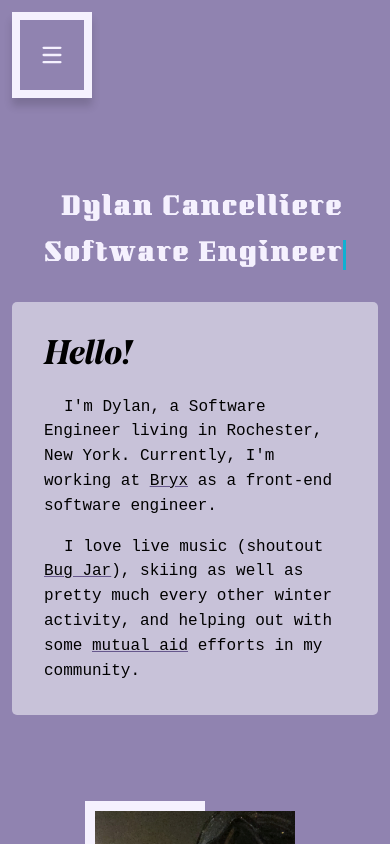
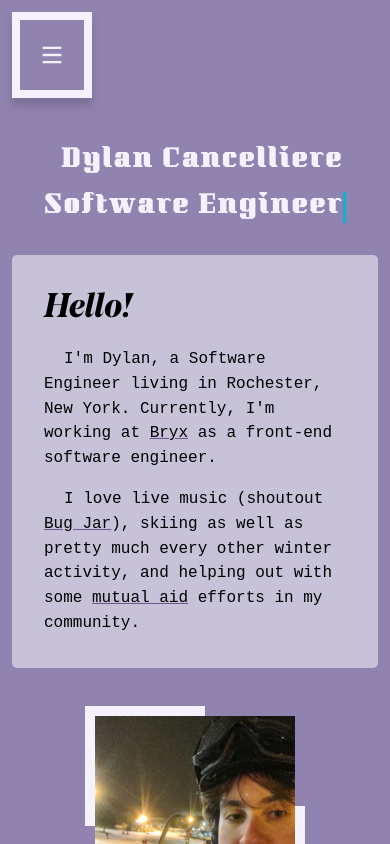
Before and after one commit to dylan-cancelliere/personal-website, a React (Vite) app: page / in a window 390 px wide. Built offline with nearby package versions, Linux system fonts and the light colour scheme; a web font is replaced by a local one.

Commit message:
Mobile header

```diff
--- a/package.json
+++ b/package.json
@@ -16,7 +16,6 @@
     "@mantine/hooks": "^7.15.2",
     "@tabler/icons-react": "^3.26.0",
     "@tanstack/react-router": "^1.92.3",
-    "@types/node": "^22.10.2",
     "@vitejs/plugin-react": "^4.3.4",
     "react": "^18.3.1",
     "react-dom": "^18.3.1"
--- /dev/null
+++ b/src/AppContext.ts
@@ -0,0 +1,3 @@
+import { createContext } from "react";
+
+export const AppContext = createContext({ isInitialLoad: true });
--- a/src/routes/__root.module.css
+++ b/src/routes/__root.module.css
@@ -7,11 +7,27 @@
   width: 100%;
 }
 
+.mobileHeader {
+  transition:
+    height 0.7s ease,
+    width 0.7s ease;
+  height: 86px;
+}
+
+.mobileHeader.expand {
+  width: 100%;
+  height: calc(100vh - (var(--mantine-spacing-md) * 2));
+  overflow: hidden;
+}
+
 .topBarLink {
   font-family: Noe Bold;
   font-size: xx-large;
   text-decoration: none;
-  color: var(--mantine-color-purple-0);
+  color: var(--mantine-color-primary-0);
+  &[data-status="active"] {
+    text-decoration: underline solid var(--mantine-color-primary-0);
+  }
 }
 
 /* Credit: Mikael Ainalem https://mikael-ainalem.medium.com/ */
--- a/src/routes/__root.tsx
+++ b/src/routes/__root.tsx
@@ -1,6 +1,13 @@
 import classes from "./__root.module.css";
 
-import { ActionIcon, Group, rem, Stack, useMantineTheme } from "@mantine/core";
+import {
+  ActionIcon,
+  Box,
+  Group,
+  rem,
+  Stack,
+  useMantineTheme,
+} from "@mantine/core";
 import { useDisclosure } from "@mantine/hooks";
 import {
   IconMail,
@@ -15,6 +22,9 @@ import {
   LinkComponentProps,
   Outlet,
 } from "@tanstack/react-router";
+import { useContext, useState } from "react";
+import { AppContext } from "../AppContext";
+import { useIsMobile } from "../utils";
 
 const TopBarLink = (props: LinkComponentProps) => {
   return <Link {...props} className={classes.topBarLink} />;
@@ -52,6 +62,7 @@ const HamburgerIcon = ({
 
 const ContactContainer = () => {
   const theme = useMantineTheme();
+  const appContext = useContext(AppContext);
 
   return (
     <Group
@@ -59,14 +70,18 @@ const ContactContainer = () => {
       p="xl"
       justify="center"
       style={{ backgroundColor: theme.colors.primary[9], borderRadius: rem(5) }}
-      className={window.location.pathname == "/" ? classes.animateFooter : ""}
+      className={
+        window.location.pathname == "/" && appContext.isInitialLoad
+          ? classes.animateFooter
+          : ""
+      }
     >
       <ActionIcon
         variant="transparent"
         size="xl"
         color={theme.colors.primary[0]}
         component="a"
-        href="mailto:dylancancelliere@gmail.com"
+        href="mailto:dycancel@gmail.com"
       >
         <IconMail height="100%" width="100%" />
       </ActionIcon>
@@ -114,28 +129,29 @@ const ContactContainer = () => {
   );
 };
 
-const MainContainer = () => {
+const TopBar = ({
+  setIsInitialLoad,
+}: {
+  setIsInitialLoad: (isInitialLoad: boolean) => void;
+}) => {
+  const [opened, { toggle }] = useDisclosure();
+  const appContext = useContext(AppContext);
+
   const theme = useMantineTheme();
-  const [opened, { toggle }] = useDisclosure();
+  const isMobile = useIsMobile();
 
   return (
-    <>
-      <Stack
-        h="100dvh"
-        w="100dvw"
-        p="sm"
-        align="center"
-        style={{ backgroundColor: theme.colors.primary[4], overflow: "auto" }}
-      >
     <Stack
       w="100%"
       justify="flex-start"
       className={
-            window.location.pathname == "/" ? classes.animateHeader : ""
+        window.location.pathname == "/" && appContext.isInitialLoad
+          ? classes.animateHeader
+          : ""
       }
     >
       <Group
-            className={`${classes.topBar} ${opened ? classes.expand : ""}`}
+        className={`${classes.topBar} ${isMobile ? classes.mobileHeader : ""} ${opened ? classes.expand : ""}`}
         p="xs"
         wrap="nowrap"
         style={{
@@ -152,17 +168,64 @@ const MainContainer = () => {
         >
           <HamburgerIcon opened={opened} color={theme.colors.primary[0]} />
         </ActionIcon>
-            <TopBarLink to="/" tabIndex={opened ? undefined : -1}>
+        <Box
+          style={{
+            display: "flex",
+            gap: "var(--mantine-spacing-xl)",
+            ...(isMobile
+              ? {
+                  flexGrow: 1,
+                  flexDirection: "column",
+                  alignItems: "center",
+                }
+              : undefined),
+          }}
+        >
+          <TopBarLink
+            to="/"
+            tabIndex={opened ? undefined : -1}
+            onClick={() => setIsInitialLoad(false)}
+          >
             About
           </TopBarLink>
-            <TopBarLink to="/experience" tabIndex={opened ? undefined : -1}>
+          <TopBarLink
+            to="/experience"
+            tabIndex={opened ? undefined : -1}
+            onClick={() => setIsInitialLoad(false)}
+          >
             Experience
           </TopBarLink>
-            <TopBarLink to="/resume" tabIndex={opened ? undefined : -1}>
+          <TopBarLink
+            to="/resume"
+            tabIndex={opened ? undefined : -1}
+            onClick={() => setIsInitialLoad(false)}
+          >
             Resume
           </TopBarLink>
+        </Box>
       </Group>
     </Stack>
+  );
+};
+
+const MainContainer = ({
+  setIsInitialLoad,
+}: {
+  setIsInitialLoad: (isInitialLoad: boolean) => void;
+}) => {
+  const theme = useMantineTheme();
+
+  return (
+    <>
+      <Stack
+        h="100dvh"
+        w="100dvw"
+        p="sm"
+        align="center"
+        justify="space-between"
+        style={{ backgroundColor: theme.colors.primary[4], overflow: "auto" }}
+      >
+        <TopBar setIsInitialLoad={setIsInitialLoad} />
         <Outlet />
         <ContactContainer />
       </Stack>
@@ -170,6 +233,17 @@ const MainContainer = () => {
   );
 };
 
+const ContextWrapper = () => {
+  const [isInitialLoad, setIsInitialLoad] = useState(
+    window.location.pathname == "/"
+  );
+  return (
+    <AppContext.Provider value={{ isInitialLoad: isInitialLoad }}>
+      <MainContainer setIsInitialLoad={setIsInitialLoad} />
+    </AppContext.Provider>
+  );
+};
+
 export const Route = createRootRoute({
-  component: MainContainer,
+  component: ContextWrapper,
 });
--- a/src/routes/route.tsx
+++ b/src/routes/route.tsx
@@ -13,7 +13,8 @@ import {
   useMantineTheme,
 } from "@mantine/core";
 import { useIsMobile } from "../utils";
-import { ReactNode } from "react";
+import { ReactNode, useContext } from "react";
+import { AppContext } from "../AppContext";
 
 const InlineLink = ({
   children,
@@ -66,7 +67,7 @@ const AboutContainer = () => {
         <Image
           src="/profile.jpeg"
           maw={isMobile ? rem(200) : rem(300)}
-          my="5rem"
+          my="xl"
           style={{
             boxShadow: `-50px -50px 0 -40px ${theme.colors.primary[0]}, 50px 50px 0 -40px ${theme.colors.primary[0]}`,
           }}
@@ -80,7 +81,7 @@ const SpotifyContainer = () => {
   const theme = useMantineTheme();
 
   return (
-    <Stack w="100%" style={{}} p="md" align="center">
+    <Stack w="100%" py="xl" align="center">
       <Group w="100%" justify="center" gap="xl">
         <Stack>
           <Title
@@ -112,9 +113,11 @@ const SpotifyContainer = () => {
 };
 
 const LandingPage = () => {
+  const appContext = useContext(AppContext);
+
   return (
     <Stack w="100%" gap="xl">
-      <Stack pt="5rem" w="100%" align="center">
+      <Stack pt="xl" w="100%" align="center">
         <Stack w="min-content" justify="flex-end" id="about">
           <Title className={`${classes.typewriter} ${classes.one}`}>
             Dylan Cancelliere
@@ -124,7 +127,11 @@ const LandingPage = () => {
           </Title>
         </Stack>
       </Stack>
-      <Box className={classes.contentAnimation}>
+      <Box
+        className={
+          appContext.isInitialLoad ? classes.contentAnimation : undefined
+        }
+      >
         <AboutContainer />
         <SpotifyContainer />
       </Box>
--- a/vite.config.ts
+++ b/vite.config.ts
@@ -1,16 +1,13 @@
 import { defineConfig } from "vite";
 import viteReact from "@vitejs/plugin-react";
 import { TanStackRouterVite } from "@tanstack/router-plugin/vite";
-import path from "path";
 
 // https://vite.dev/config/
 export default defineConfig({
   plugins: [TanStackRouterVite(), viteReact()],
   resolve: {
     alias: {
-      "@": path.resolve(__dirname, "./src"),
       src: "/src",
-      assets: "/assets",
     },
   },
 });
```
Also changed, not shown: 1 other file (tests, documents, lock files or other folders). Lines whose indentation alone changed are shown as unchanged.
